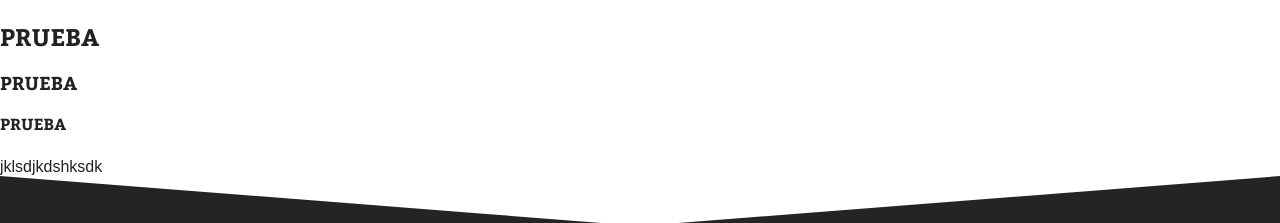
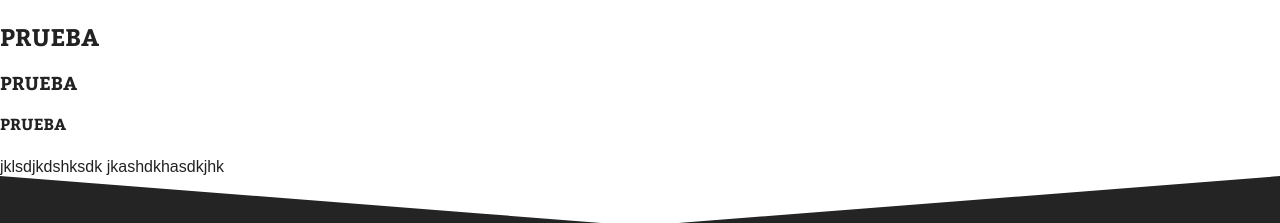
Before and after one commit to shongs/wom, a plain HTML site: page index.html in a window 1280 px wide. Shown: the part 41-264 px from the top of the page. Drawn offline with nearby package versions, Linux system fonts and the light colour scheme; files that its build step writes are made by us from their sources.

Commit message:
dsfsdf
sdfsdf

```diff
--- a/index.html
+++ b/index.html
@@ -31,7 +31,7 @@
     <h3>PRUEBA</h3>
     <h4>PRUEBA</h4>
 
-	jklsdjkdshksdk
+	jklsdjkdshksdk jkashdkhasdkjhk
   </section>
 
 <footer class="main-foot">
```
